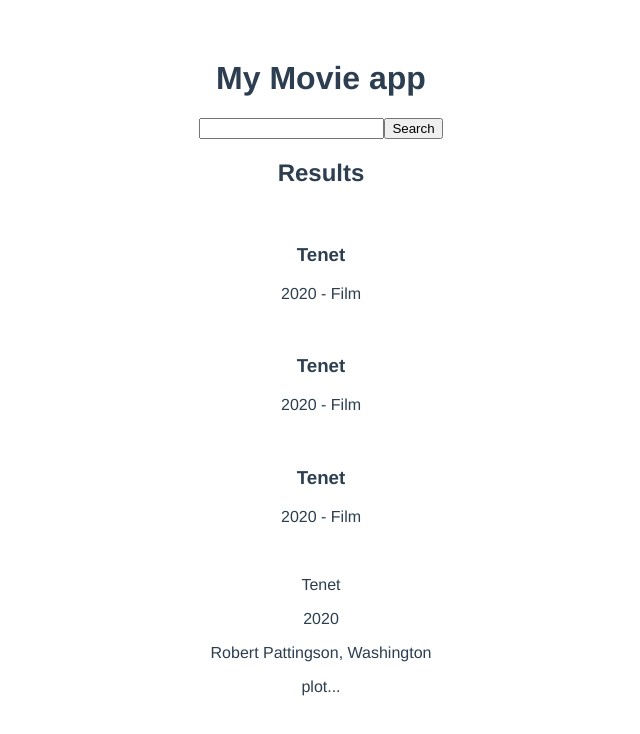
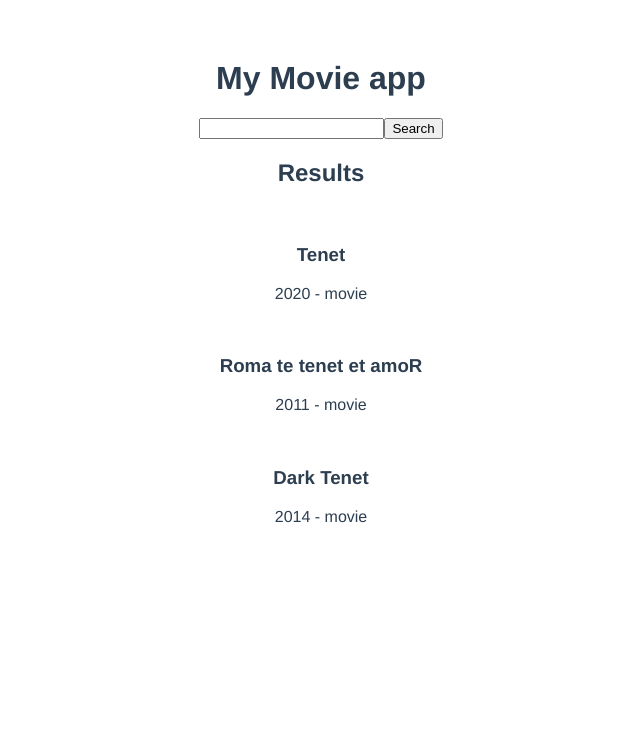
Before and after one commit to wanmuz86/omdb-vue, a Vue app: page / in a window 1280 px wide. Shown: the top 734 px of the page, without its empty margins (319-959 px from the left). Built offline with nearby package versions, Linux system fonts and the light colour scheme.

Commit message:
add item

```diff
--- a/src/App.vue
+++ b/src/App.vue
@@ -7,31 +7,21 @@
   </div>
   <div>
     <h2>Results</h2>
-    <div id="section">
-      <div>
+    <div id="section" >
+      <div v-for="film in films" :key="film.imdbID" v-on:click="selectFilm ">
         <img src="">
-        <h3>Tenet</h3>
-        <p>2020 - Film</p>
+        <h3>{{film.Title}}</h3>
+        <p>{{film.Year}} - {{film.Type}}</p>
       </div>
-      <div>
-        <img src="">
-        <h3>Tenet</h3>
-        <p>2020 - Film</p>
-      </div>
-      <div>
-        <img src="">
-        <h3>Tenet</h3>
-        <p>2020 - Film</p>
-      </div>
+
     </div>
   </div>
-  <div id="more-info">
+  <div id="more-info" v-if="selectedFilm">
     <img src="">
-    <p>Tenet</p>
-    <p>2020</p>
+    <p>{{selectedFilm.Title}}</p>
+    <p>{{selectedFilm.Year}}</p>
     <p>Robert Pattingson, Washington </p>
     <p>plot...</p>
-
   </div>
   </div>
 
@@ -41,6 +31,46 @@
 
 export default {
   name: 'App',
+  methods:{
+selectFilm:function(event){
+
+  this.selectedFilm = {
+      "Title": "Tenet",
+      "Year": "2020",
+      "imdbID": "tt6723592",
+      "Type": "movie",
+      "Poster": "https://m.media-amazon.com/images/M/MV5BYzg0NGM2NjAtNmIxOC00MDJmLTg5ZmYtYzM0MTE4NWE2NzlhXkEyXkFqcGdeQXVyMTA4NjE0NjEy._V1_SX300.jpg"
+}
+}
+  },
+  data() {
+    return {
+      "selectedFilm":null,
+      "films" : [
+      {
+      "Title": "Tenet",
+      "Year": "2020",
+      "imdbID": "tt6723592",
+      "Type": "movie",
+      "Poster": "https://m.media-amazon.com/images/M/MV5BYzg0NGM2NjAtNmIxOC00MDJmLTg5ZmYtYzM0MTE4NWE2NzlhXkEyXkFqcGdeQXVyMTA4NjE0NjEy._V1_SX300.jpg"
+},
+{
+"Title": "Roma te tenet et amoR",
+"Year": "2011",
+"imdbID": "tt2069901",
+"Type": "movie",
+"Poster": "N/A"
+},
+{
+"Title": "Dark Tenet",
+"Year": "2014",
+"imdbID": "tt2243233",
+"Type": "movie",
+"Poster": "https://m.media-amazon.com/images/M/MV5BNzdlNmIzNjMtYzMyNS00NjkwLWJkNjAtNjhlNzIyZTIyZDUwXkEyXkFqcGdeQXVyNDk3OTU1ODc@._V1_SX300.jpg"
+},
+]
+    }
+  }
 
 }
 </script>
```
